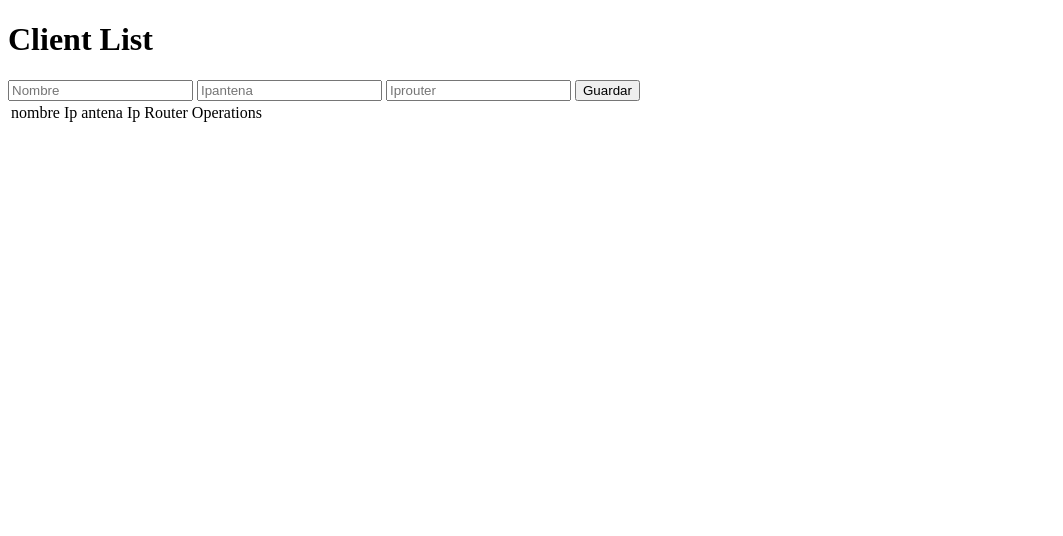
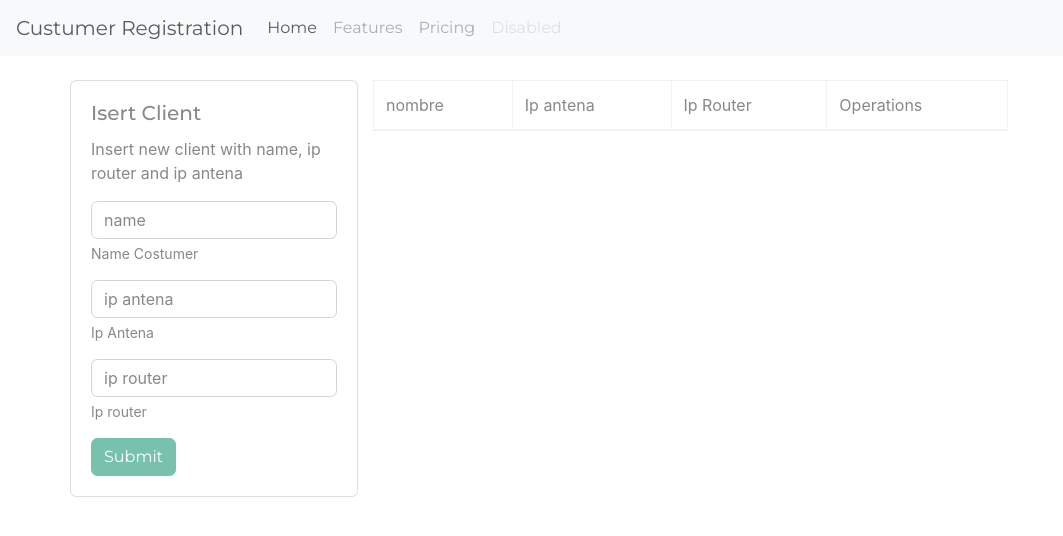
Before and after one commit to wWGonzalez/Flask-MySQL, a Flask app: page / in a window 1280 px wide. Shown: the top 536 px of the page, without its empty margins (0-1063 px from the left). Run offline with Flask 2, Linux system fonts and the light colour scheme; data that the repository does not hold is empty; some libraries are stand-ins or nearby versions.

Commit message:
Diseño agregado con boostrap

```diff
--- a/templates/base.html
+++ b/templates/base.html
@@ -5,12 +5,34 @@
     <meta name="viewport" content="width=device-width, initial-scale=1.0">
     <meta http-equiv="X-UA-Compatible" content="ie=edge">
     <title>Client Flask App</title>
+    <link rel="stylesheet" href="https://bootswatch.com/4/minty/bootstrap.min.css">
 </head>
 <body>
-    <h1>Client List</h1>
-    <div class="container">
+    <nav class="navbar navbar-expand-lg navbar-light bg-light">
+        <a class="navbar-brand" href="#">Custumer Registration</a>
+        <button class="navbar-toggler" type="button" data-toggle="collapse" data-target="#navbarNavAltMarkup" aria-controls="navbarNavAltMarkup" aria-expanded="false" aria-label="Toggle navigation">
+          <span class="navbar-toggler-icon"></span>
+        </button>
+        <div class="collapse navbar-collapse" id="navbarNavAltMarkup">
+          <div class="navbar-nav">
+            <a class="nav-item nav-link active" href="/">Home <span class="sr-only">(current)</span></a>
+            <a class="nav-item nav-link" href="#">Features</a>
+            <a class="nav-item nav-link" href="#">Pricing</a>
+            <a class="nav-item nav-link disabled" href="#" tabindex="-1" aria-disabled="true">Disabled</a>
+          </div>
+        </div>
+      </nav>
+
+    <div class="container pt-4">
         {% block body %}
         {% endblock %}
     </div>
+
+    <!-- Scripts -->
+    <script src="https://code.jquery.com/jquery-3.4.1.slim.min.js" integrity="sha384-J6qa4849blE2+poT4WnyKhv5vZF5SrPo0iEjwBvKU7imGFAV0wwj1yYfoRSJoZ+n" crossorigin="anonymous"></script>
+    <script src="https://cdn.jsdelivr.net/npm/popper.js@1.16.0/dist/umd/popper.min.js" integrity="sha384-Q6E9RHvbIyZFJoft+2mJbHaEWldlvI9IOYy5n3zV9zzTtmI3UksdQRVvoxMfooAo" crossorigin="anonymous"></script>
+    <script src="https://stackpath.bootstrapcdn.com/bootstrap/4.4.1/js/bootstrap.min.js" integrity="sha384-wfSDF2E50Y2D1uUdj0O3uMBJnjuUD4Ih7YwaYd1iqfktj0Uod8GCExl3Og8ifwB6" crossorigin="anonymous"></script>
+
+
 </body>
 </html>
--- a/templates/index.html
+++ b/templates/index.html
@@ -1,23 +1,59 @@
+
 {% extends 'base.html' %}
+{% block body %}
 
-{% block body %}
+<div class="row">
+
+    <!--Empieza la primera columna-->
+    <div class="col-md-3.5">
 
       {% with messages = get_flashed_messages() %}
       {% if messages %}
       {% for message in messages %}
-<p>{{ message }}</p>
+      <!-- <p>{{ message }}</p> -->
+      <div class="alert alert-warning alert-dismissible fade show" role="alert">
+          <strong>{{ message }}</strong>
+          <button type="button" class="close" data-dismiss="alert" aria-label="Close">
+            <span aria-hidden="true">&times;</span>
+          </button>
+        </div>
       {% endfor %}
       {% endif %}
       {% endwith %}
+
+
+
+    <div class="card" style="width: 18rem;">
+        <div class="card-body">
+          <h5 class="card-title">Isert Client</h5>
+          <p class="card-text">Insert new client with name, ip router and ip antena</p>
+
           <form action="/add" method="POST">
-    <input type="text" name="nombre" placeholder="Nombre">
-    <input type="text" name="ip_antena" placeholder="Ipantena">
-    <input type="text" name="ip_router" placeholder="Iprouter">
-    <button type="submit">
-        Guardar
-    </button>
+            <div class="form-group">
+              <input type="text" class="form-control" name="nombre" placeholder="name">
+              <small  class="form-text text-muted">Name Costumer</small>
+            </div>
+            <div class="form-group">
+                <input type="text" class="form-control" name="ip_antena" placeholder="ip antena">
+                <small  class="form-text text-muted">Ip Antena</small>
+              </div>
+              <div class="form-group">
+                <input type="text" class="form-control" name="ip_router" placeholder="ip router">
+                <small  class="form-text text-muted">Ip router</small>
+              </div>
+            <button type="submit" class="btn btn-primary">Submit</button>
           </form>
-<table>
+
+        </div>
+      </div>
+
+    </div>
+
+    <!-- Finaliza la primera columna -->
+
+
+    <div class="col-md-7">
+        <table class="table table-bordered table-striped">
             <thead>
                 <tr>
                     <td>nombre</td>
@@ -33,12 +69,18 @@
                     <td>{{client.2}}</td>
                     <td>{{client.3}}</td>
                     <td>
-                <a href="/edit/{{client.0}}">Edit</a>
-                <a href="/delete/{{client.0}}">Delete</a>
+                        <a href="/edit/{{client.0}}" class="btn btn-primary">Edit</a>
+                        <a href="/delete/{{client.0}}" class="btn btn-warning">Delete</a>
                     </td>
                 </tr>
                 {% endfor %}
             </tbody>
         </table>
+    </div>
+</div>
+
+
+
+
 
 {% endblock %}
```
Lines whose indentation alone changed are shown as unchanged.
